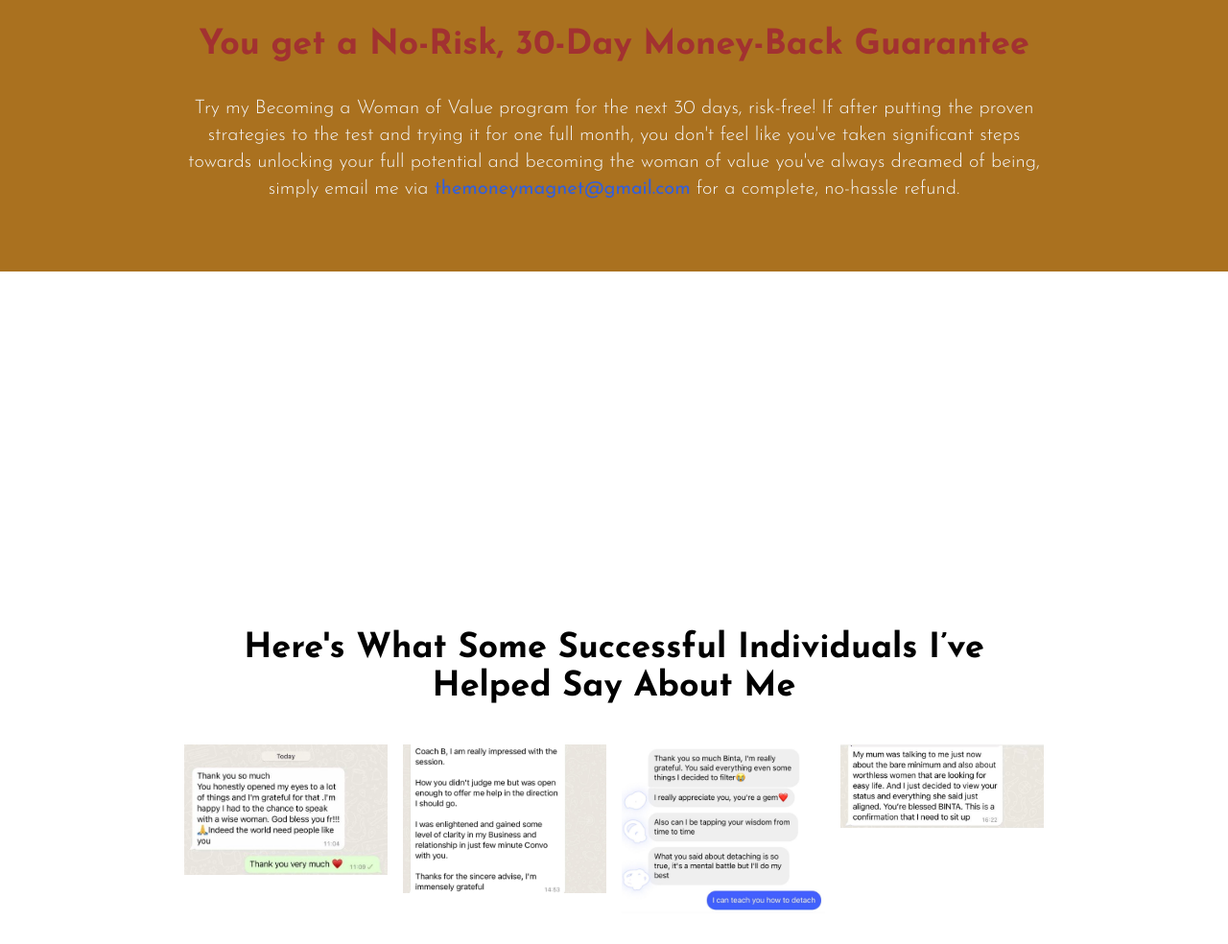
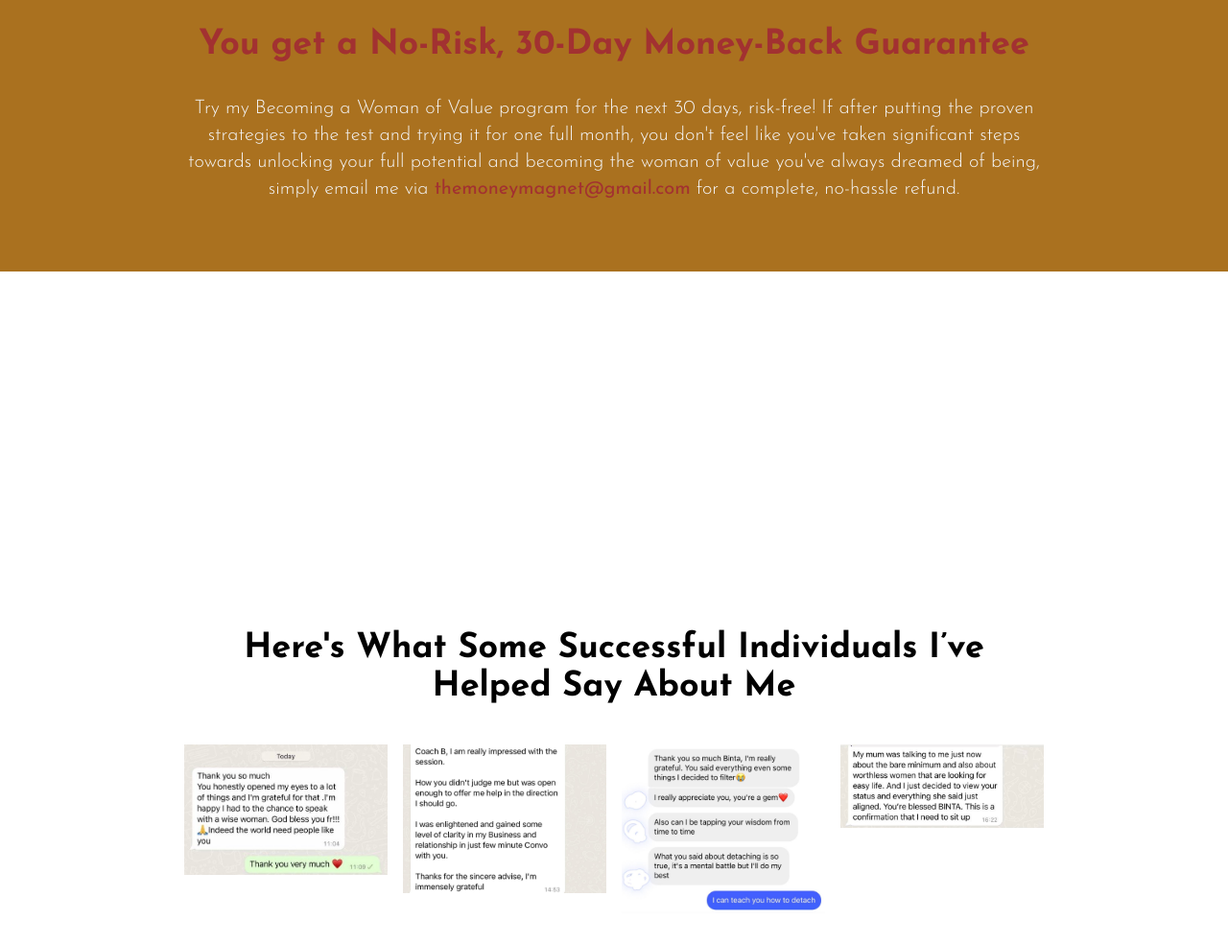
Before and after one commit to bintabulama/Binta-Bulama-v2, a website: page index.html in a window 1280 px wide. Shown: the part 7110-8094 px from the top of the page at 96% size. Drawn offline with nearby package versions, Linux system fonts and the light colour scheme.

Commit message:
Update index.html

```diff
--- a/index.html
+++ b/index.html
@@ -470,7 +470,7 @@
           test and trying it for one full month, you don't feel like you've
           taken significant steps towards unlocking your full potential
           and becoming the woman of value you've always dreamed of
-          being, simply email me via <a class="text-blue-700 hover:text-black font-normal" href="https://mail.google.com/mail/?to=themoneymagnet@gmail.com">
+          being, simply email me via <a class="text-red-800 hover:text-black font-normal" href="https://mail.google.com/mail/?to=themoneymagnet@gmail.com">
           themoneymagnet@gmail.com</a> for a complete, no-hassle refund.
         </p>
       </div>
```
